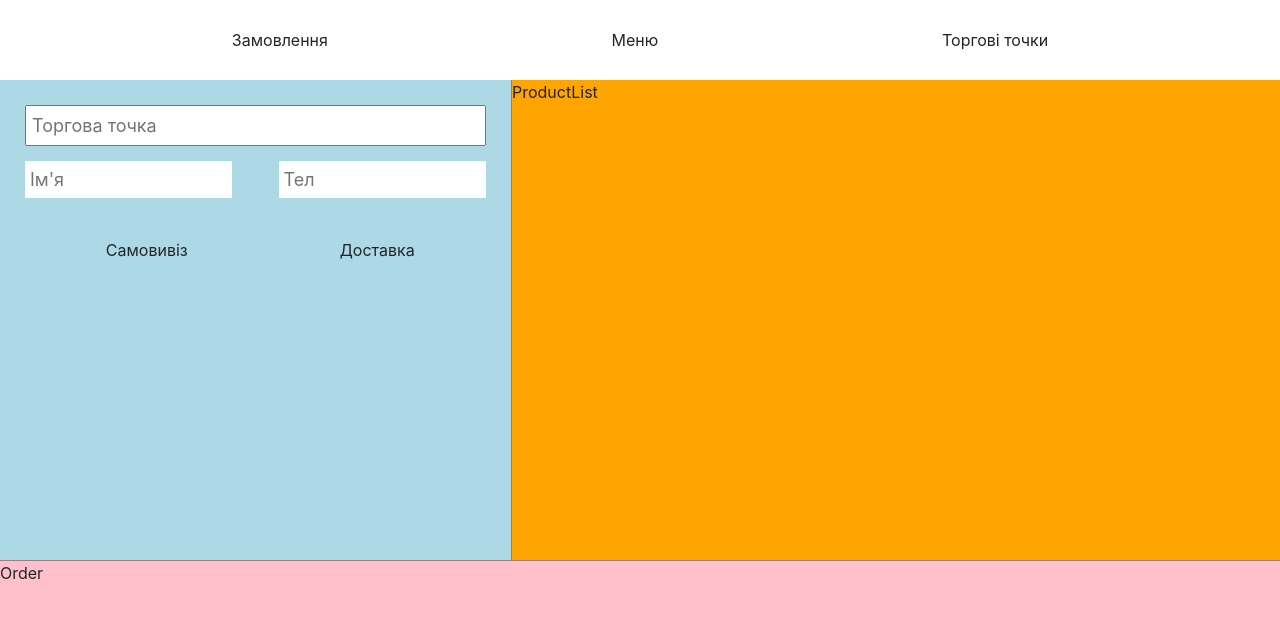
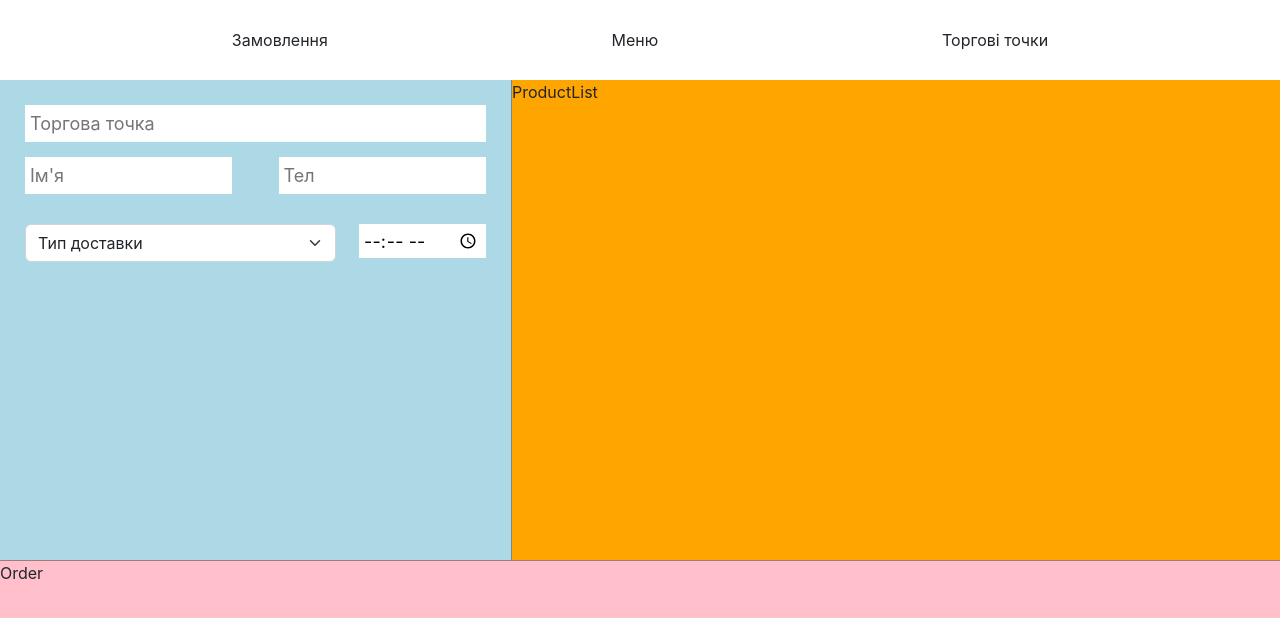
Before and after one commit to Dead-Reaven/iq-pizz, a React (Create React App) app: page / in a window 1280 px wide. Shown: the top 618 px of the page. Built offline with nearby package versions, Linux system fonts and the light colour scheme.

Commit message:
clear commentaries contact form

```diff
--- a/src/features/Contact/ContactForm.css
+++ b/src/features/Contact/ContactForm.css
@@ -6,6 +6,7 @@
 }
 .contact_container * {
 	margin-bottom: 15px;
+	border: none;
 }
 .contact_container_personal-data {
 	display: flex;
@@ -13,7 +14,6 @@
 }
 .contact_container_personal-data > * {
 	width: 45%;
-	border: none;
 }
 .contact_container input,
 select {
@@ -30,37 +30,8 @@ select {
 }
 .type-delivery {
 	display: flex;
-	text-align: center;
-	/* justify-content: center; */
 }
-.contact_container_delivey input[type='radio'] {
-	visibility: collapse;
+.adress {
+	display: block;
+	width: 100%;
 }
-
-.contact_container_delivey label {
-	display: block;
-	width: 50%;
-	padding: 10px;
-	border-radius: 5px;
-	cursor: pointer;
-}
-
-.contact_container_delivey input[type='radio'] + label:hover {
-	background: rgba(255, 255, 255, 0.835);
-}
-.contact_container_delivey input[type='radio']:checked + label {
-	background-color: beige;
-	color: black;
-	border: 1px solid orange;
-}
-
-.courier-type input {
-	height: 40px;
-}
-.courier-type input[type='text'] {
-	width: 60%;
-}
-.courier-type input[type='time'] {
-	width: 35%;
-	margin-left: 5%;
-}
--- a/src/features/Contact/ContactForm.tsx
+++ b/src/features/Contact/ContactForm.tsx
@@ -1,5 +1,4 @@
-import ToggleButton from 'react-bootstrap/ToggleButton'
-import ButtonGroup from 'react-bootstrap/ButtonGroup'
+import Form from 'react-bootstrap/Form'
 import { useState } from 'react'
 import './ContactForm.css'
 
@@ -15,21 +14,14 @@ interface OrderOptions {
 	}
 	time: string
 }
-const getTime = () => new Date().toLocaleTimeString().slice(0, 5)
 
 function ContactForm() {
 	const [deliveryType, setDeliveryType] = useState<string>('')
-	const [time, setTime] = useState(getTime())
+	const [time, setTime] = useState('')
 
+	const getTime = () => new Date().toLocaleTimeString().slice(0, 5)
 	const toggleDeliveryType = (type: string) => setDeliveryType(type)
-	// const [radios, setRadios] = useState([
-	// 	{ name: 'Самовивіз', value: '' },
-	// 	{ name: 'Самовивіз врем', value: '' },
-	// 	{ name: 'Доставка', value: '' },
-	// 	{ name: 'Доставка врем', value: '' },
-	// ])
 
-	const toggleRadio = () => {}
 	return (
 		<div className='contact '>
 			<form className='contact_container'>
@@ -48,39 +40,30 @@ function ContactForm() {
 				<div className='contact_container_delivey'>
 					<div className='contact_container_delivey_type'>
 						<div className='type-delivery'>
-							<input
-								type='radio'
+							<Form.Select
+								className='select-type-delivery'
+								aria-label='Default select example'
 								onChange={(e) => toggleDeliveryType(e.target.value)}
-								id='option1'
-								name='options'
-								value='self'
-							/>
-							<label htmlFor='option1'>Самовивіз</label>
-							<input
-								type='radio'
-								onChange={(e) => toggleDeliveryType(e.target.value)}
-								id='option2'
-								name='options'
-								value='courier'
-							/>
-							<label htmlFor='option2'>Доставка</label>
-						</div>
-					</div>
-
-					{deliveryType === 'courier' ? (
-						<div className='courier-type'>
-							<input type='text' placeholder='Адреса' />
+							>
+								<option value='' selected hidden>
+									Тип доставки
+								</option>
+								<option value='courier'>Доставка</option>
+								<option value='self_delivery'>Самовивіз</option>
+							</Form.Select>
 							<input
 								type='time'
 								className='contact_container_delivey_time'
 								value={time}
-								onDoubleClick={() => setTime(getTime())}
+								onLoad={() => setTime(getTime())}
 								defaultValue={'00:00'}
 								onChange={(e) => setTime(e.target.value)}
 							/>
 						</div>
-					) : (
-						<></>
+					</div>
+
+					{deliveryType === 'courier' && (
+						<input type='text' placeholder='Адреса' className='adress' />
 					)}
 				</div>
 			</form>
```
